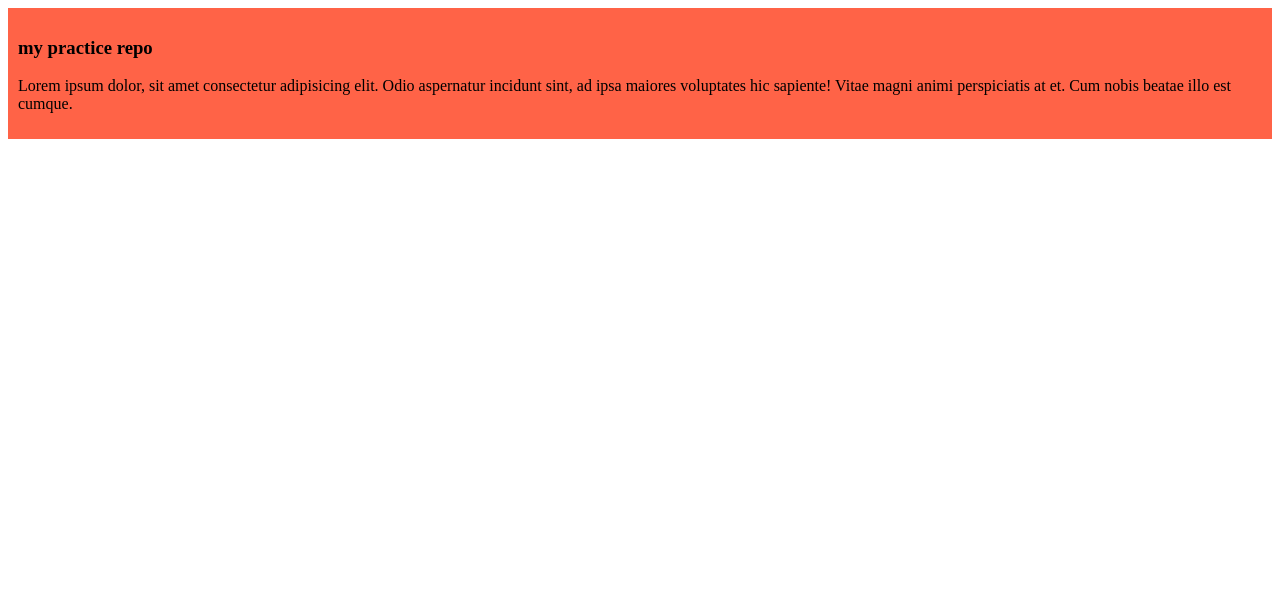
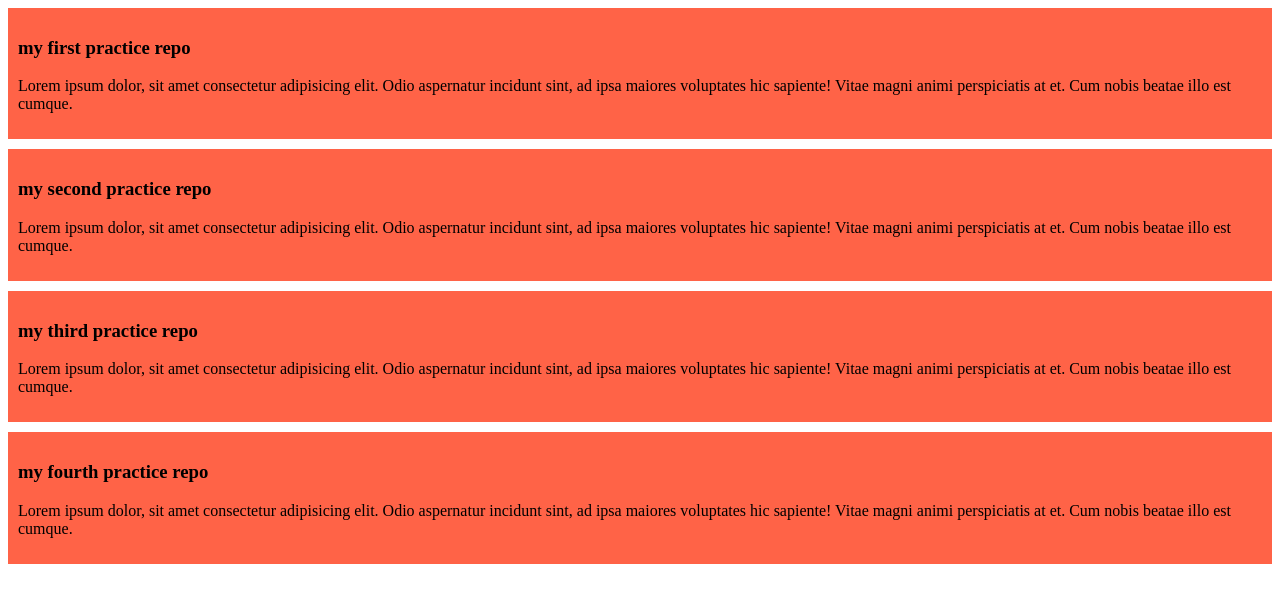
Before and after one commit to sanjoynath-coder/my-practice-repo, a plain HTML site: page index.html in a window 1280 px wide. Drawn offline with Linux system fonts and the light colour scheme.

Commit message:
aadded the second to fourth blog

```diff
--- a/index.html
+++ b/index.html
@@ -8,7 +8,17 @@
 </head>
 <body>
     <div>
-        <h3>my practice repo</h3>
+        <h3>my first practice repo</h3>
+        <p>Lorem ipsum dolor, sit amet consectetur adipisicing elit. Odio aspernatur incidunt sint, ad ipsa maiores voluptates hic sapiente! Vitae magni animi perspiciatis at et. Cum nobis beatae illo est cumque.</p>
+    </div>
+    <div>
+        <h3>my second practice repo</h3>
+        <p>Lorem ipsum dolor, sit amet consectetur adipisicing elit. Odio aspernatur incidunt sint, ad ipsa maiores voluptates hic sapiente! Vitae magni animi perspiciatis at et. Cum nobis beatae illo est cumque.</p>
+    </div><div>
+        <h3>my third practice repo</h3>
+        <p>Lorem ipsum dolor, sit amet consectetur adipisicing elit. Odio aspernatur incidunt sint, ad ipsa maiores voluptates hic sapiente! Vitae magni animi perspiciatis at et. Cum nobis beatae illo est cumque.</p>
+    </div><div>
+        <h3>my fourth practice repo</h3>
         <p>Lorem ipsum dolor, sit amet consectetur adipisicing elit. Odio aspernatur incidunt sint, ad ipsa maiores voluptates hic sapiente! Vitae magni animi perspiciatis at et. Cum nobis beatae illo est cumque.</p>
     </div>
 </body>
--- a/styles/blog.css
+++ b/styles/blog.css
@@ -1,4 +1,5 @@
 div{
     background-color:tomato;
     padding: 10px;
+    margin-bottom: 10px;
 }
```
